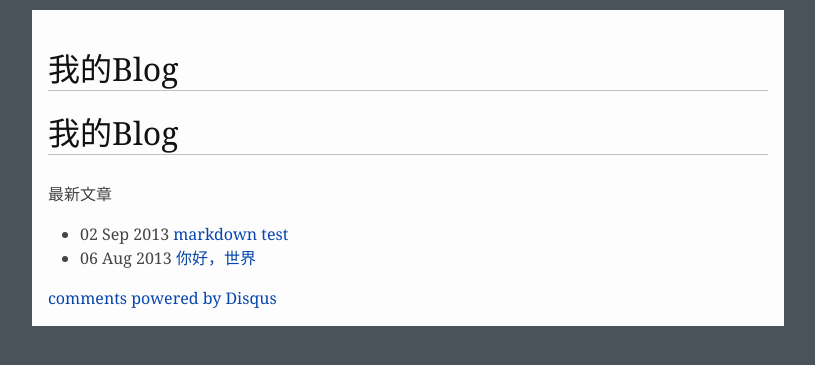
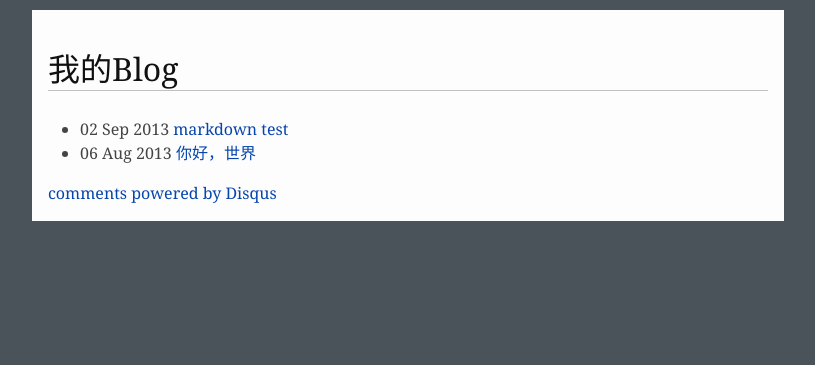
Before and after one commit to piercezhangx/gitblog, a Jekyll site: the page built from index.html, in a window 1280 px wide. Shown: the top 365 px of the page, without its empty margins (232-1047 px from the left). Built offline with Jekyll 4.4.1, drawn with Linux system fonts in a browser that asks for light colours; Markdown is read by kramdown in place of the engine named in the settings; comment, search, counter and statistics services are not loaded.

Commit message:
remove redundant information

```diff
--- a/index.html
+++ b/index.html
@@ -2,10 +2,8 @@
 layout: default
 title: 我的Blog
 ---
-<h2>{{ page.title }}</h2>
-<p>最新文章</p>
 <ul>
     {% for post in site.posts %}
-    <li>{{ post.date | date_to_string }} <a href="{{ site.baseurl }}{{ post.url }}">{{ post.title }}</a></li>
+        <li>{{ post.date | date_to_string }} <a href="{{ site.baseurl }}{{ post.url }}">{{ post.title }}</a></li>
     {% endfor %}
 </ul>
```
